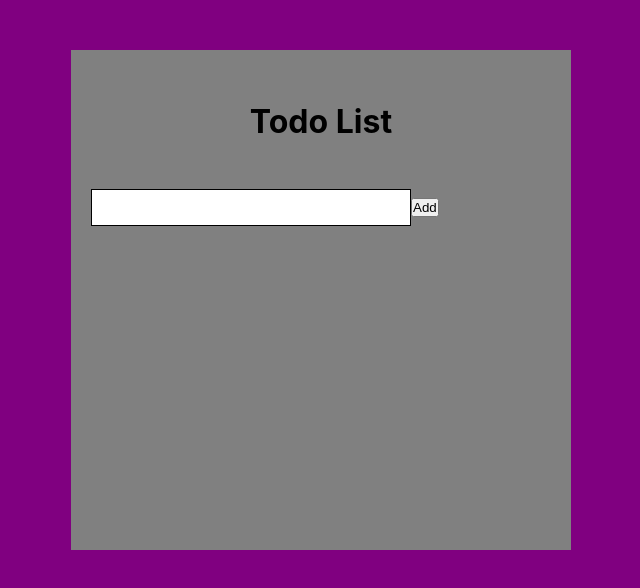
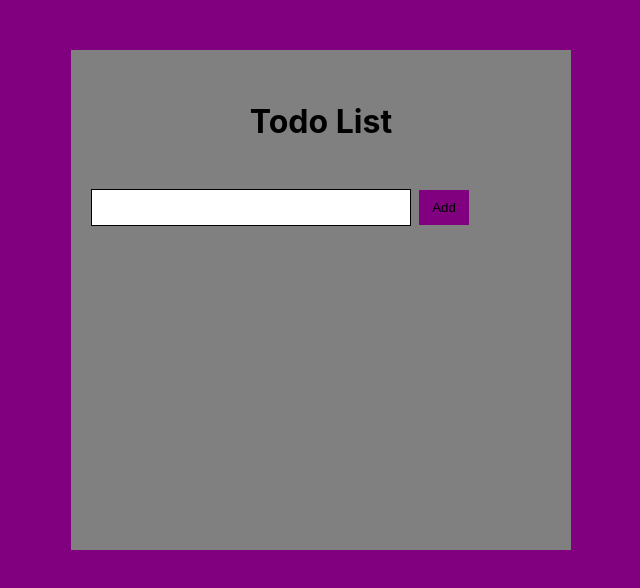
Before and after one commit to Oraekiprincess/Todo-React, a React (Create React App) app: page / in a window 1280 px wide. Shown: the top 588 px of the page, without its empty margins (319-959 px from the left). Built offline with nearby package versions, Linux system fonts and the light colour scheme.

Commit message:
Update App.css

```diff
--- a/src/App.css
+++ b/src/App.css
@@ -59,7 +59,7 @@ width:320px;
 
 }*/
 
-btn{
+.btn{
   width:50px;
   background-color: purple;
   padding:10px;
```
